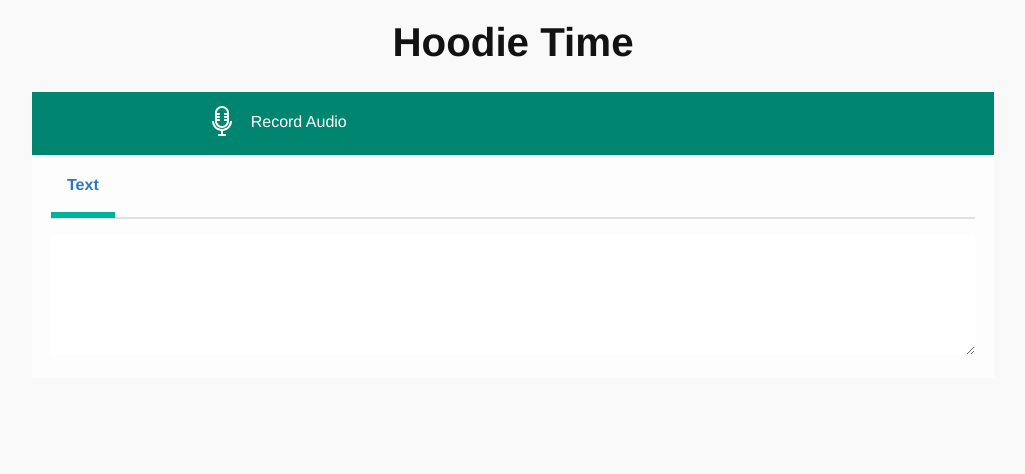
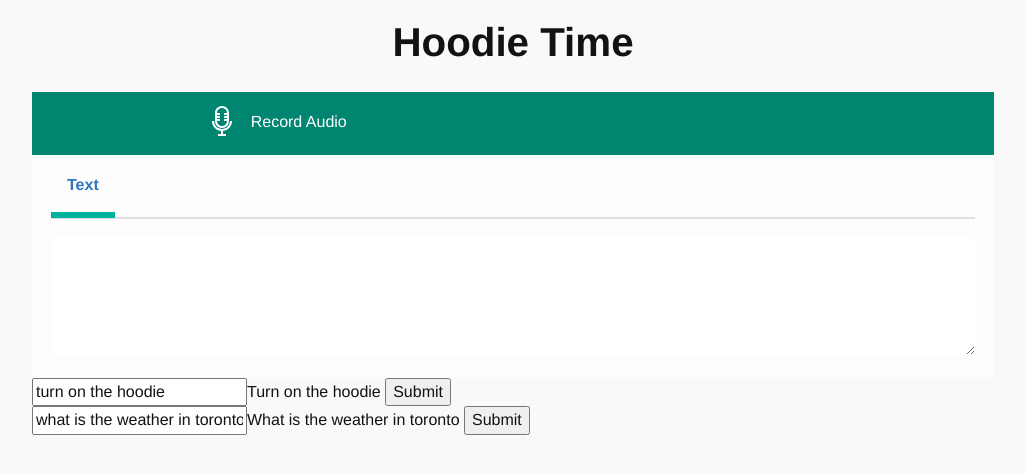
Before and after one commit to bdcorps/Musical-Hoodie-Front-End, a website with bundled scripts: page public/index.html in a window 1280 px wide. Shown: the whole page, without its empty margins (127-1152 px from the left). Built offline with nearby package versions, Linux system fonts and the light colour scheme; files whose address does not match are found by name.

Commit message:
add functionality text

```diff
--- a/public/index.html
+++ b/public/index.html
@@ -102,6 +102,16 @@
             </div>
             <!-- /.tabpanel -->
 
+            <form action="https://musicalhoodie.mybluemix.net/check/" method="post">
+                <input type="text" name="text" value="turn on the hoodie">Turn on the hoodie</input>
+                <input type="submit" value="Submit">
+            </form>
+
+            <form action="https://musicalhoodie.mybluemix.net/check/" method="post">
+                <input type="text" name="text" value="what is the weather in toronto">What is the weather in toronto</input>
+                <input type="submit" value="Submit">
+            </form>
+
             <audio class="audio-tts" style="display:none">
 			Your browser does not support the audio element.
 		</audio>
```
